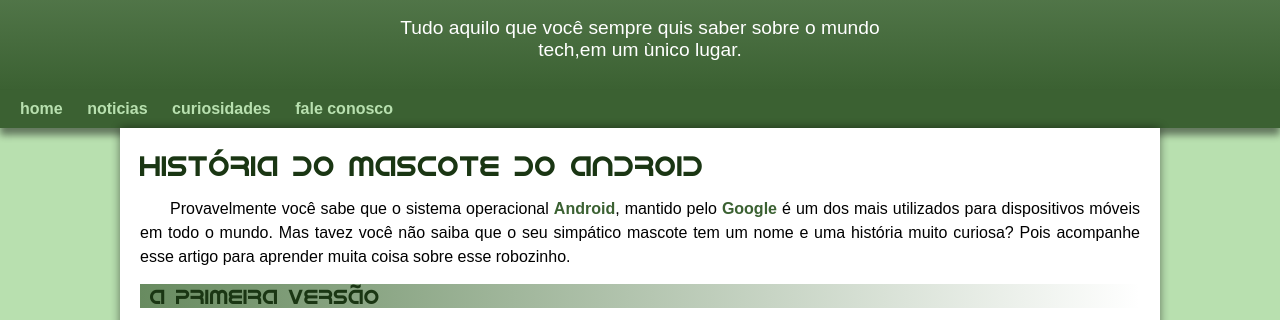
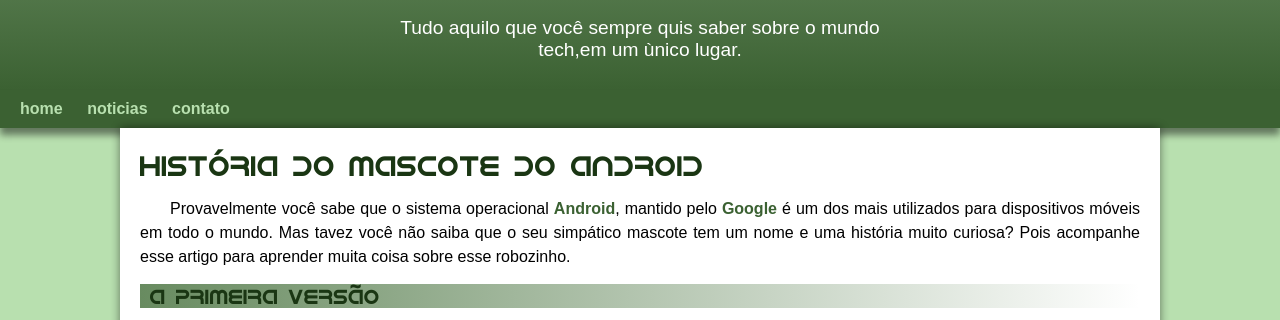
Before and after one commit to jatasas/projeto-android, a plain HTML site: page projeto.html in a window 1280 px wide. Shown: the part 100-420 px from the top of the page. Drawn offline with Linux system fonts and the light colour scheme.

Commit message:
problema de padding corrigido

```diff
--- a/estilos/style.css
+++ b/estilos/style.css
@@ -62,7 +62,8 @@ header > p {
     padding-right: 10px;
     padding-left: 10px;
     margin: auto;
-    margin-bottom: 20px;
+    padding-bottom: 20px;
+
 }
 
 nav {
--- a/projeto.html
+++ b/projeto.html
@@ -15,8 +15,7 @@
     <nav>
         <a href="#">home</a>
         <a href="#">noticias</a>
-        <a href="#">curiosidades</a>
-        <a href="#">fale conosco</a>
+        <a href="#">contato</a>
     </nav>
     <main>
         <article>
```
